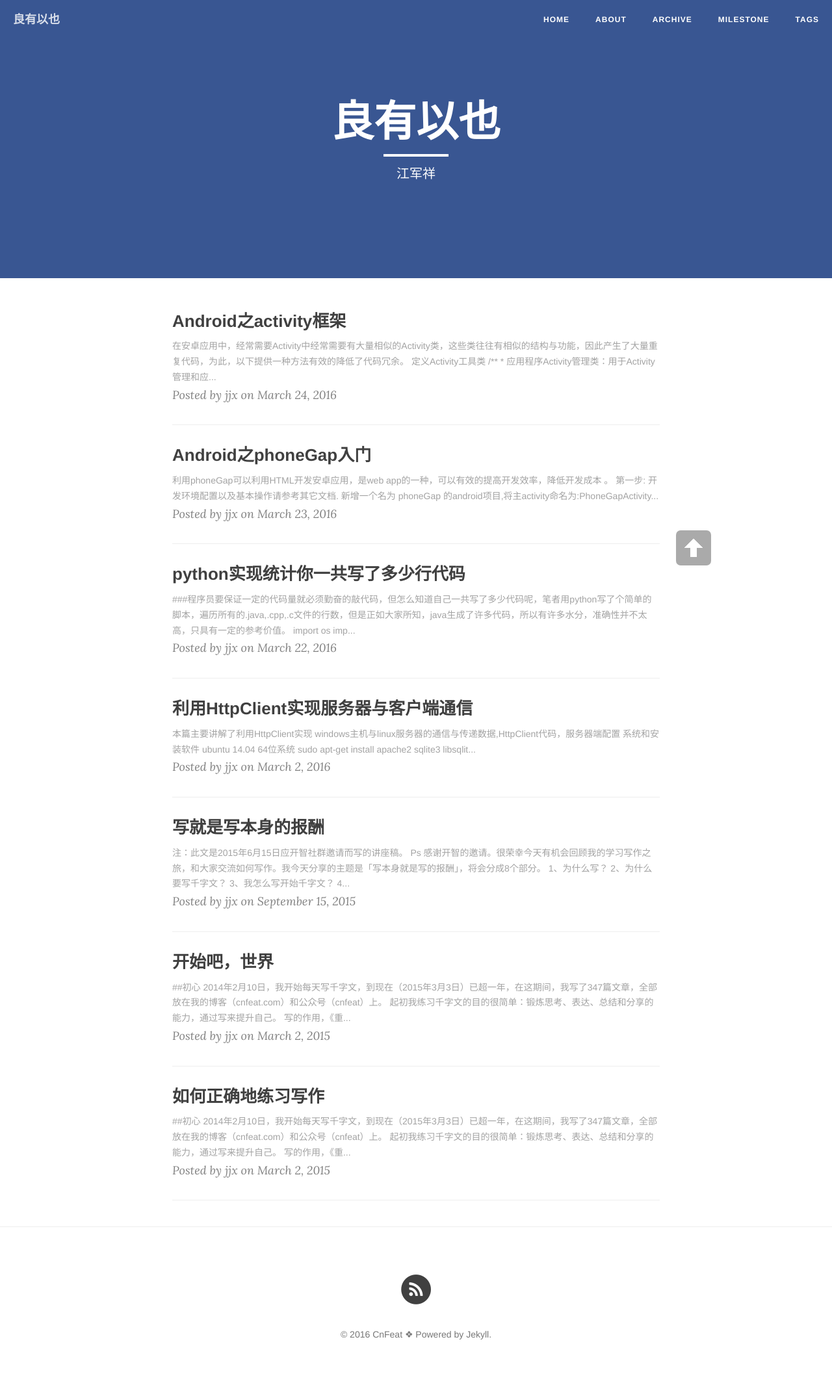
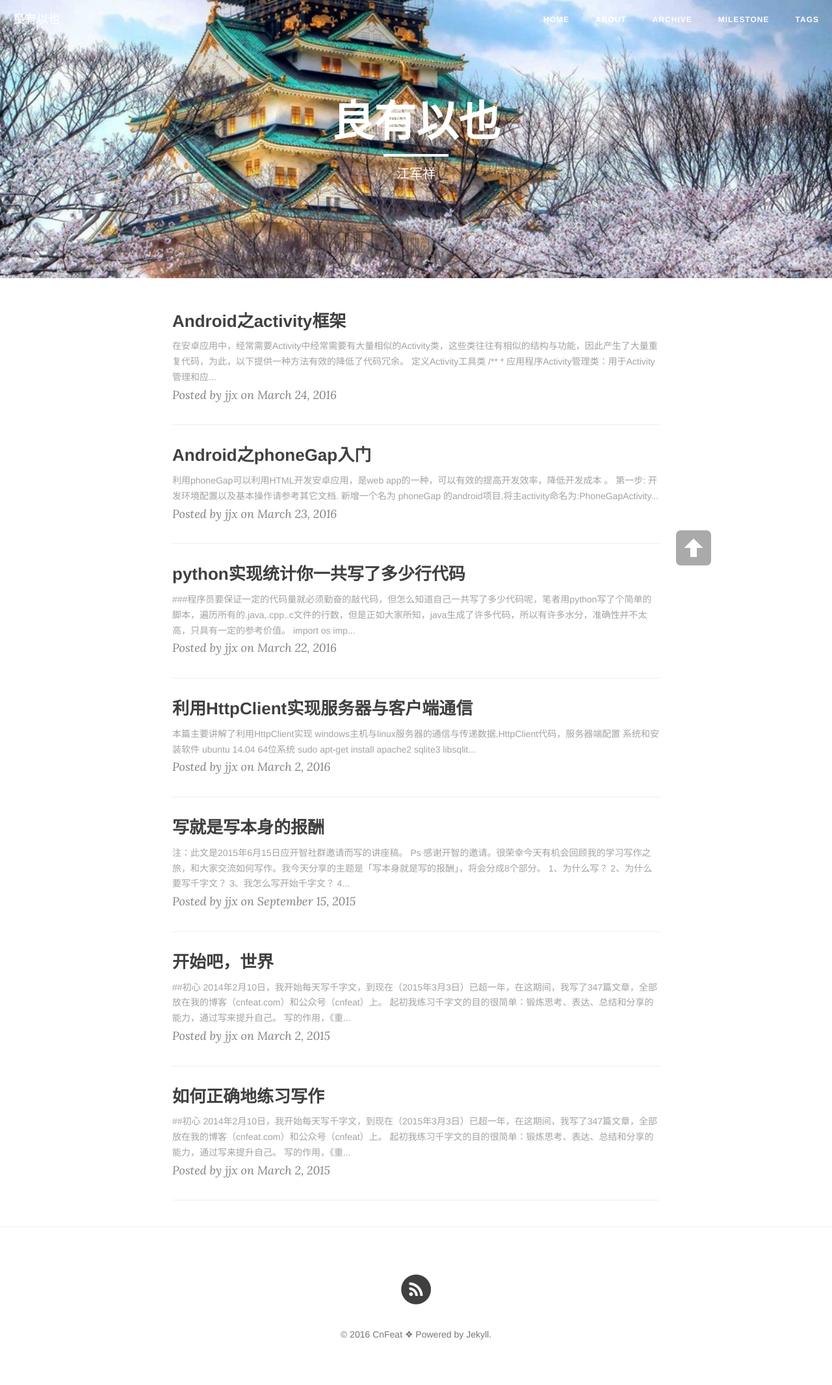
Before and after one commit to whuhan2013/whuhan2013.github.io, a Jekyll site: the page built from index.html, in a window 1280 px wide. Shown: the whole page at 65% size. Built offline with Jekyll 4.4.1, drawn with Linux system fonts in a browser that asks for light colours; nearby versions of some CDN libraries; the list of posts is cut into pages by our own code.

Commit message:
Update _config.yml

```diff
--- a/_config.yml
+++ b/_config.yml
@@ -1,6 +1,6 @@
 # Site settings
 title: 良有以也
-header-img: "img/facebook.jpg"
+header-img: "img/1.jpg"
 tagline: "cn"
 description: "江军祥|读而立·写而生"
 baseurl: ""
```
